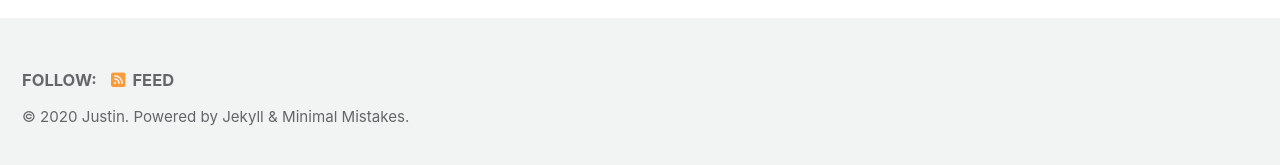
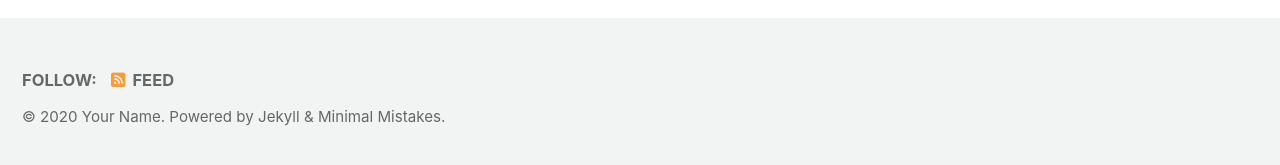
Before and after one commit to Cybertech999/Cybertech999.github.io, a Jekyll site: the page built from index.html, in a window 1280 px wide and 900 px high, scrolled down 222 px. Shown: the part 727-892 px from the top of the window. Built offline with Jekyll 4.4.1, drawn with Linux system fonts in a browser that asks for light colours; cached includes are drawn as plain includes; nearby versions of some CDN libraries; the list of posts is cut into pages by our own code; some of the changed text lies outside the part shown.

Commit message:
Update _config.yml

```diff
--- a/_config.yml
+++ b/_config.yml
@@ -11,16 +11,16 @@
 # https://mmistakes.github.io/minimal-mistakes/docs/quick-start-guide/#installing-the-theme
 
 # theme                  : "minimal-mistakes-jekyll"
-# remote_theme             : "mmistakes/minimal-mistakes@4.19.1"
+# remote_theme           : "mmistakes/minimal-mistakes"
 minimal_mistakes_skin    : "default" # "air", "aqua", "contrast", "dark", "dirt", "neon", "mint", "plum", "sunrise"
 
 # Site Settings
 locale                   : "en-US"
-title                    : "Cybertech"
+title                    : "Site Title"
 title_separator          : "-"
 subtitle                 : # site tagline that appears below site title in masthead
-name                     : "Justin"
-description              : "Practicing tech."
+name                     : "Your Name"
+description              : "An amazing website."
 url                      : # the base hostname & protocol for your site e.g. "https://mmistakes.github.io"
 baseurl                  : # the subpath of your site, e.g. "/blog"
 repository               : # GitHub username/repo-name e.g. "mmistakes/minimal-mistakes"
@@ -93,10 +93,10 @@ analytics:
 
 # Site Author
 author:
-  name             : "Justin"
+  name             : "Your Name"
   avatar           : # path of avatar image, e.g. "/assets/images/bio-photo.jpg"
-  bio              : "Try it! Why not?"
-  location         : "Universe"
+  bio              : "I am an **amazing** person."
+  location         : "Somewhere"
   email            :
   links:
     - label: "Email"
@@ -279,5 +279,3 @@ defaults:
       comments: # true
       share: true
       related: true
-
-theme: jekyll-theme-minimal
```
